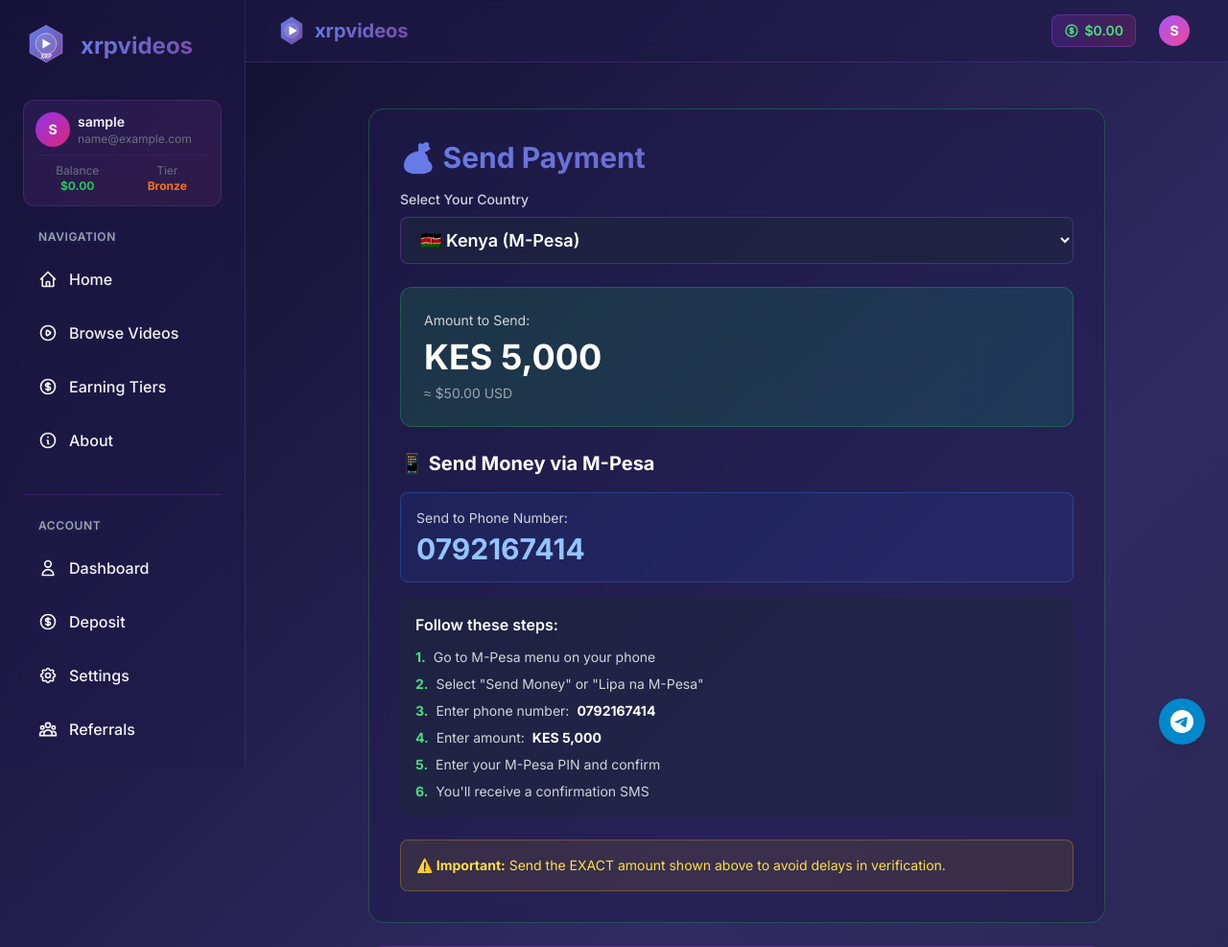
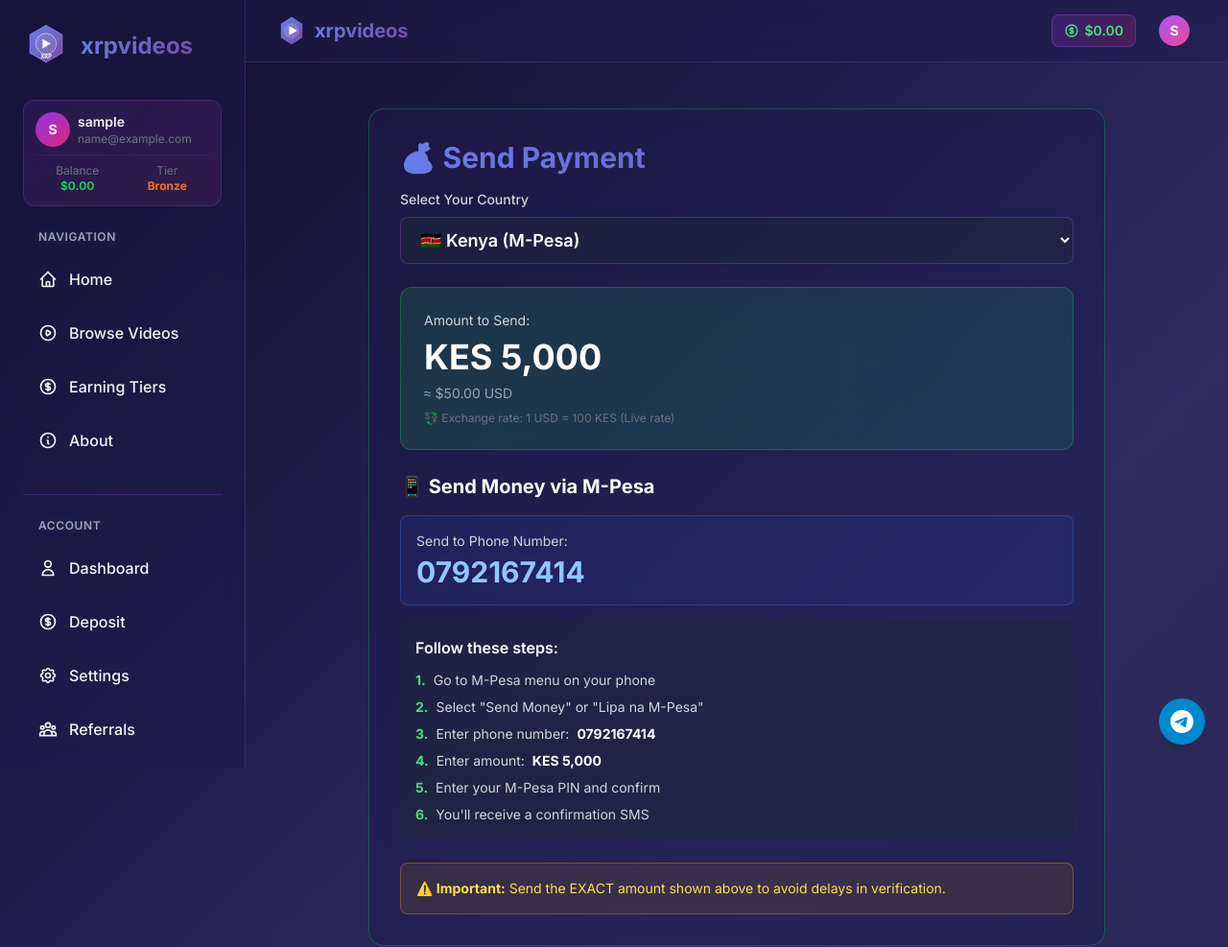
Before and after one commit to mainmesh/xrp_videos, a Django app: page /accounts/deposit/mpesa/ in a window 1280 px wide. Shown: the top 987 px of the page at 96% size. Run offline with Django 4.2, Linux system fonts and the light colour scheme; the visitor is signed in with stand-in values (Sample User, id 1); data that the repository does not hold is empty; some libraries are stand-ins or nearby versions.

Commit message:
Add live exchange rate API integration for dynamic currency conversion

```diff
--- a/accounts/views.py
+++ b/accounts/views.py
@@ -50,6 +50,40 @@ def placeholder_deposit(request):
 
     tiers = Tier.objects.all().order_by('price')
     return render(request, "accounts/deposit_placeholder.html", {"tiers": tiers})
+
+
+def get_exchange_rates():
+    """Fetch current exchange rates from API. Falls back to hardcoded rates if API fails."""
+    import requests
+    from django.core.cache import cache
+
+    # Check cache first (cache for 1 hour)
+    cached_rates = cache.get('exchange_rates')
+    if cached_rates:
+        return cached_rates
+
+    # Hardcoded fallback rates
+    fallback_rates = {
+        'KES': 100,    # 1 USD = 100 KES
+        'TZS': 2300,   # 1 USD = 2300 TZS
+    }
+
+    try:
+        # Using exchangerate-api.com (free tier)
+        response = requests.get('https://api.exchangerate-api.com/v4/latest/USD', timeout=5)
+        if response.status_code == 200:
+            data = response.json()
+            rates = {
+                'KES': data['rates'].get('KES', fallback_rates['KES']),
+                'TZS': data['rates'].get('TZS', fallback_rates['TZS']),
+            }
+            # Cache for 1 hour
+            cache.set('exchange_rates', rates, 3600)
+            return rates
+    except Exception:
+        pass
+
+    return fallback_rates
 
 
 @login_required
@@ -132,8 +166,11 @@ def deposit_mpesa(request):
 
         return redirect('accounts:dashboard')
 
-    # GET -> show a small MPesa submission form (reuse deposit page template)
-    return render(request, 'accounts/deposit_mpesa.html', {})
+    # GET -> show a small MPesa submission form with current exchange rates
+    exchange_rates = get_exchange_rates()
+    return render(request, 'accounts/deposit_mpesa.html', {
+        'exchange_rates': exchange_rates
+    })
 
 
 @require_http_methods(["POST"])
--- a/templates/accounts/deposit_mpesa.html
+++ b/templates/accounts/deposit_mpesa.html
@@ -22,6 +22,7 @@
           <span id="local-currency">KES</span> <span id="local-amount">5,000</span>
         </div>
         <p class="text-sm text-gray-400">≈ $<span id="usd-amount">50.00</span> USD</p>
+        <p class="text-xs text-gray-500 mt-2">💱 Exchange rate: 1 USD = <span id="rate-display">{{ exchange_rates.KES|default:100 }} KES</span> (Live rate)</p>
       </div>
 
       <!-- Kenya Instructions -->
@@ -113,10 +114,10 @@
   </div>
 
   <script>
-    // Exchange rates (approximate)
+    // Exchange rates (live from API, updated hourly)
     const EXCHANGE_RATES = {
-      'KE': 100,   // 1 USD = 100 KES (approx)
-      'TZ': 2300   // 1 USD = 2300 TZS (approx)
+      'KE': {{ exchange_rates.KES|default:100 }},
+      'TZ': {{ exchange_rates.TZS|default:2300 }}
     };
 
     const CURRENCY_SYMBOLS = {
@@ -144,6 +145,9 @@
       document.getElementById('local-amount').textContent = localAmount.toLocaleString();
       document.getElementById('country-input').value = country;
 
+      // Update exchange rate display
+      document.getElementById('rate-display').textContent = rate + ' ' + CURRENCY_SYMBOLS[country];
+
       // Update instructions for each country
       document.getElementById('ke-amount').textContent = 'KES ' + Math.ceil(usdAmount * EXCHANGE_RATES.KE).toLocaleString();
       document.getElementById('tz-amount').textContent = 'TZS ' + Math.ceil(usdAmount * EXCHANGE_RATES.TZ).toLocaleString();
```
